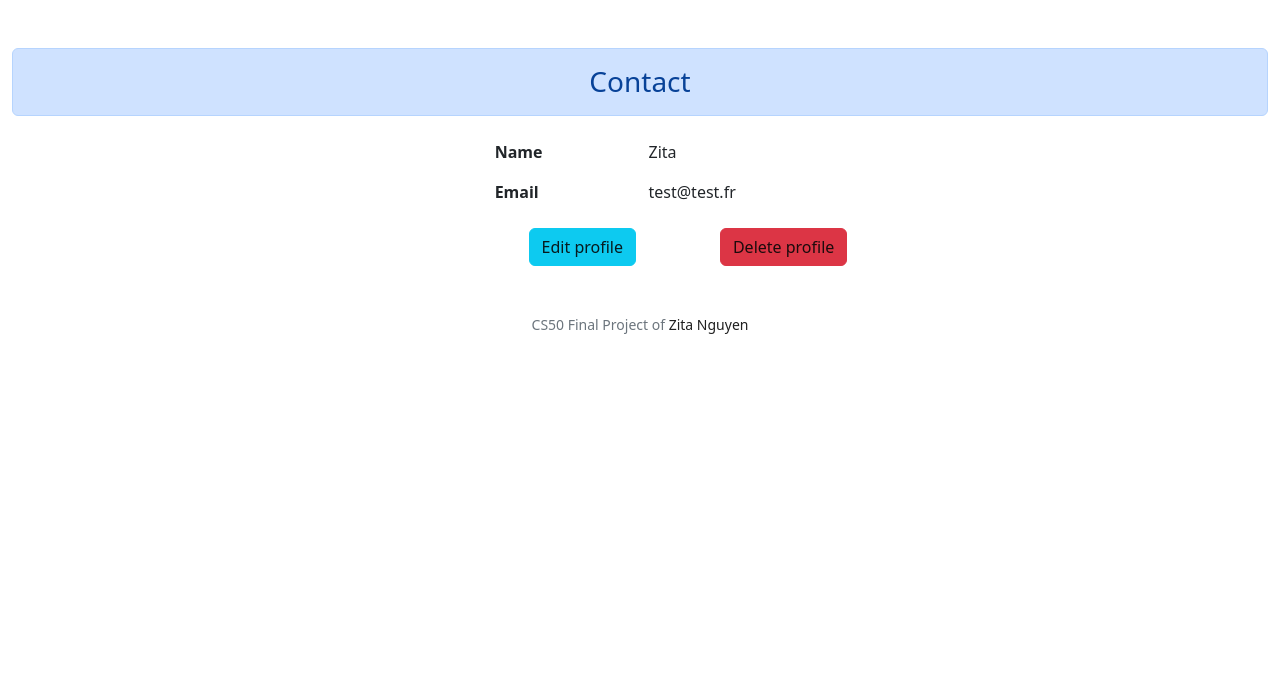
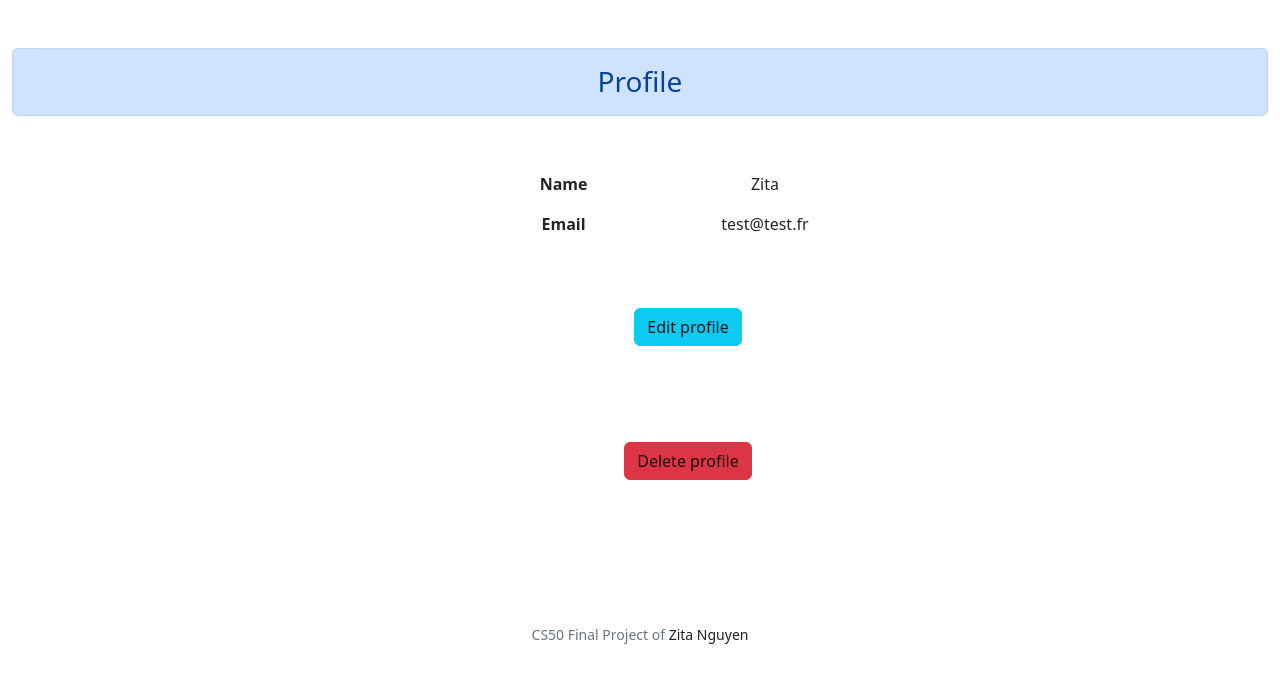
Before and after one commit to ZitaNguyen/FoodMarket, a Flask app: page /profile in a window 1280 px wide. Shown: the part 76-759 px from the top of the page. Run offline with Flask 2, Linux system fonts and the light colour scheme; a user stored in the database is signed in; data comes from the database, SQL or seed files in the repository.

Commit message:
modify form for edit profile page

```diff
--- a/queries.py
+++ b/queries.py
@@ -49,7 +49,7 @@ def query_insert_contact(contact_details):
 def query_get_seller(id):
     conn = sqlite3.connect("market.db")
     c = conn.cursor()
-    c.execute("SELECT username, email, about, district, city, phone, users.id, hash  FROM users INNER JOIN contact ON users.id = contact.user_id WHERE users.id = ?", (id,))
+    c.execute("SELECT users.*, contact.district, contact.city, contact.phone FROM users INNER JOIN contact ON users.id = contact.user_id WHERE users.id = ?", (id,))
     seller = c.fetchone()
     return seller
 
--- a/templates/profile.html
+++ b/templates/profile.html
@@ -6,12 +6,12 @@
 
 {% block main %}
 <div class="alert alert-primary text-center h3" role="alert">
-    Contact
+    Profile
 </div>
-<div class="row row-cols-1 row-cols-lg-3">
+<div class="row row-cols-1 row-cols-lg-3 my-5">
     <div class="col"></div>
     <div class="col mx-5">
-        <table class="table table-borderless">
+        <table class="table table-borderless text-center">
             <tbody>
               <tr>
                 <th scope="row">Name</th>
@@ -23,9 +23,9 @@
               </tr>
             </tbody>
         </table>
-        <div class="d-flex flex-wrap justify-content-around">
-            <a class="btn btn-info" href="/edit" role="button">Edit profile</a>
-            <a class="btn btn-danger" href="#" role="button">Delete profile</a>
+        <div class="d-flex flex-wrap justify-content-center">
+            <a class="btn btn-info m-5" href="/edit" role="button">Edit profile</a>
+            <a class="btn btn-danger m-5" href="#" role="button">Delete profile</a>
         </div>
     </div>
     <div class="col"></div>
--- a/users.py
+++ b/users.py
@@ -122,6 +122,7 @@ def edit_profile(user_id, user_role):
     else:
         if user_role == "buyer":
             user = query_get_user(user_id)
+
         else:
             user = query_get_seller(user_id)
 
```
Also changed, not shown: templates/edit_profile.html (+10 -10 lines), templates/product.html (+12 -12 lines), templates/seller_profile.html (+11 -11 lines), 2 other files.
